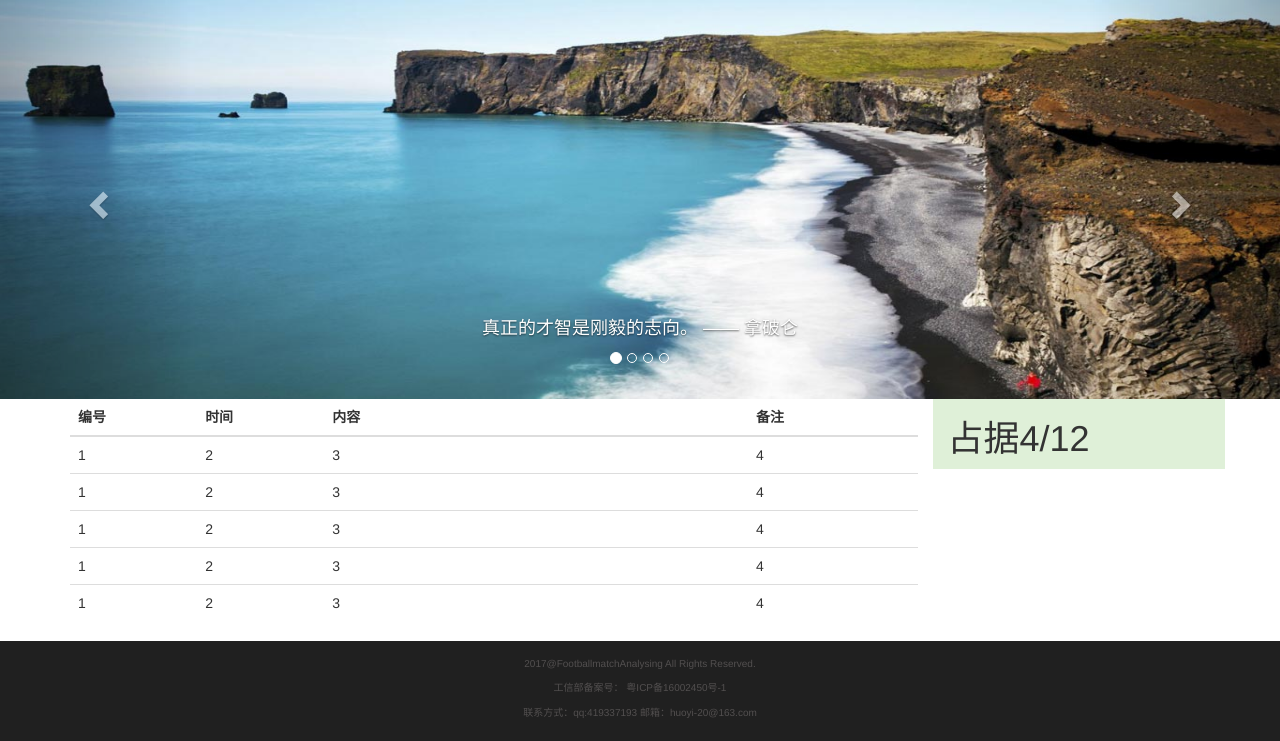
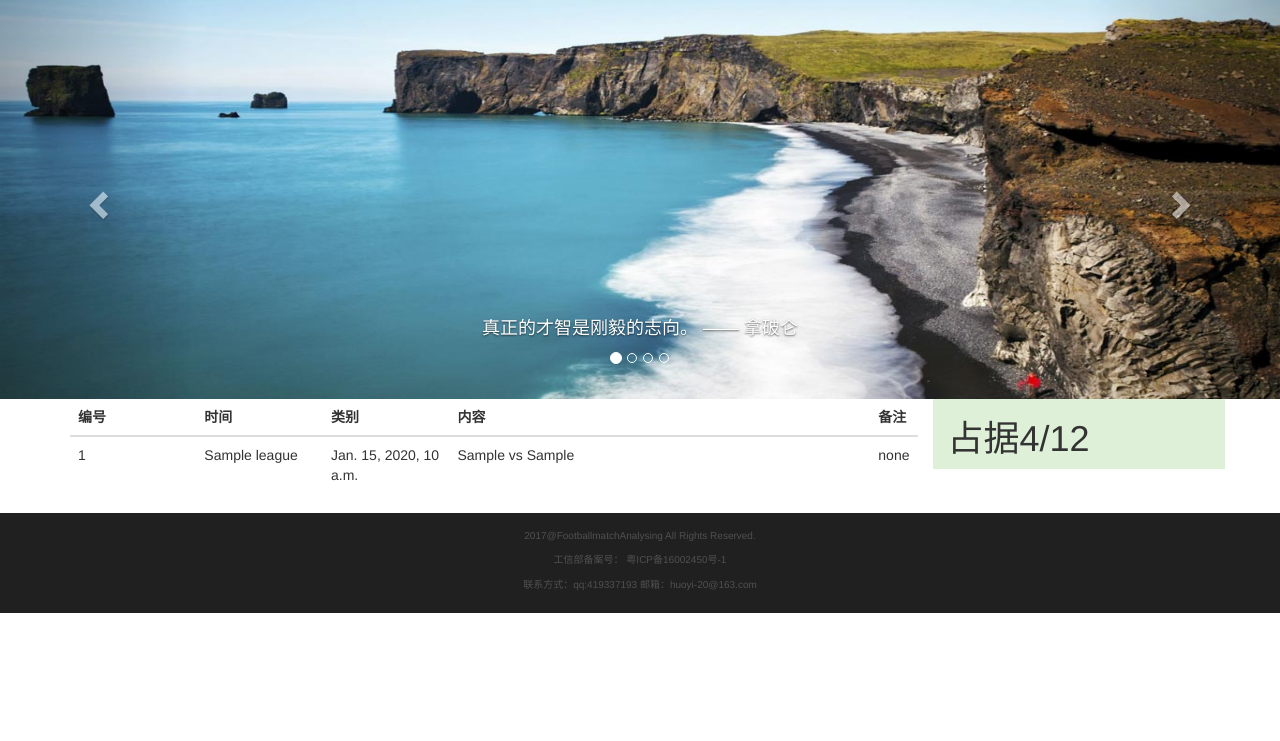
Before and after one commit to lidongheng/FootballmatchAnalysing, a Django app: template develop/FootballmatchAnalysing/templates/match/index.html in a window 1280 px wide. Shown: the part 143-884 px from the top of the page. After the commit the page ends 756 px from the top, so only its background shows below. Run offline with Django 3.2, Linux system fonts and the light colour scheme; the template is opened without the code that fills it: most values are stand-ins (such as "Sample title", 1, 10 or a date in 2020); some libraries are stand-ins or nearby versions.

Commit message:
做好了第一个功能——爬场次

```diff
--- a/develop/FootballmatchAnalysing/FootballmatchAnalysing/settings.py
+++ b/develop/FootballmatchAnalysing/FootballmatchAnalysing/settings.py
@@ -45,9 +45,10 @@ INSTALLED_APPS = [
 
 MIDDLEWARE = [
     'django.middleware.security.SecurityMiddleware',
+    'django.middleware.common.CommonMiddleware',
     'django.contrib.sessions.middleware.SessionMiddleware',
-    'django.middleware.common.CommonMiddleware',
     'django.middleware.csrf.CsrfViewMiddleware',
+    'django.contrib.auth.middleware.SessionAuthenticationMiddleware',
     'django.contrib.auth.middleware.AuthenticationMiddleware',
     'django.contrib.messages.middleware.MessageMiddleware',
     'django.middleware.clickjacking.XFrameOptionsMiddleware',
--- a/develop/FootballmatchAnalysing/requirements.txt
+++ b/develop/FootballmatchAnalysing/requirements.txt
@@ -3,3 +3,7 @@ mysqlclient==1.3.12
 djangorestframework==3.7.3
 Markdown==2.6.9
 django_filter==1.1.0
+beautifulsoup4==4.6.0
+html5lib==0.999999999
+six==1.11.0
+webencodings==0.5.1
--- a/develop/FootballmatchAnalysing/templates/match/index.html
+++ b/develop/FootballmatchAnalysing/templates/match/index.html
@@ -177,44 +177,23 @@
 		  <table class="table">
 		  	<thead>
 		  	  <tr>
-			  		<th style="width:10%">编号</th>
-			  		<th style="width:10%">时间</th>
+			  		<th style="width:15%">编号</th>
+			  		<th style="width:15%">时间</th>
+					<th style="width:15%">类别</th>
 			  		<th style="width:50%">内容</th>
-			  		<th style="width:30%">备注</th>
+			  		<th style="width:5%">备注</th>
 		  		</tr>
 		  	</thead>
+			<tbody>
+			{% for item in list %}
 		  	  <tr>
-            <td style="width:15%">1</td>
-            <td style="width:15%">2</td>
-            <td style="width:50%">3</td>
-            <td style="width:20%">4</td>
+                <td style="width:15%">{{ item.number }}</td>
+                <td style="width:15%">{{ item.league }}</td>
+                <td style="width:15%">{{ item.time }}</td>
+			    <td style="width:50%">{{ item.host_team }} vs {{ item.away_team }}</td>
+                <td style="width:5%">none</td>
 		  	  </tr>
-			  <tr>
-            <td style="width:15%">1</td>
-            <td style="width:15%">2</td>
-            <td style="width:50%">3</td>
-            <td style="width:20%">4</td>
-		  	  </tr>
-			  <tr>
-            <td style="width:15%">1</td>
-            <td style="width:15%">2</td>
-            <td style="width:50%">3</td>
-            <td style="width:20%">4</td>
-		  	  </tr>
-			  <tr>
-            <td style="width:15%">1</td>
-            <td style="width:15%">2</td>
-            <td style="width:50%">3</td>
-            <td style="width:20%">4</td>
-		  	  </tr>
-			  <tr>
-            <td style="width:15%">1</td>
-            <td style="width:15%">2</td>
-            <td style="width:50%">3</td>
-            <td style="width:20%">4</td>
-		  	  </tr>
-		  	<tbody>
-
+			{% endfor %}
 		  	</tbody>
 		  </table>
 		</div>
```
Also changed, not shown: develop/FootballmatchAnalysing/match/views.py (+21 -2 lines).
